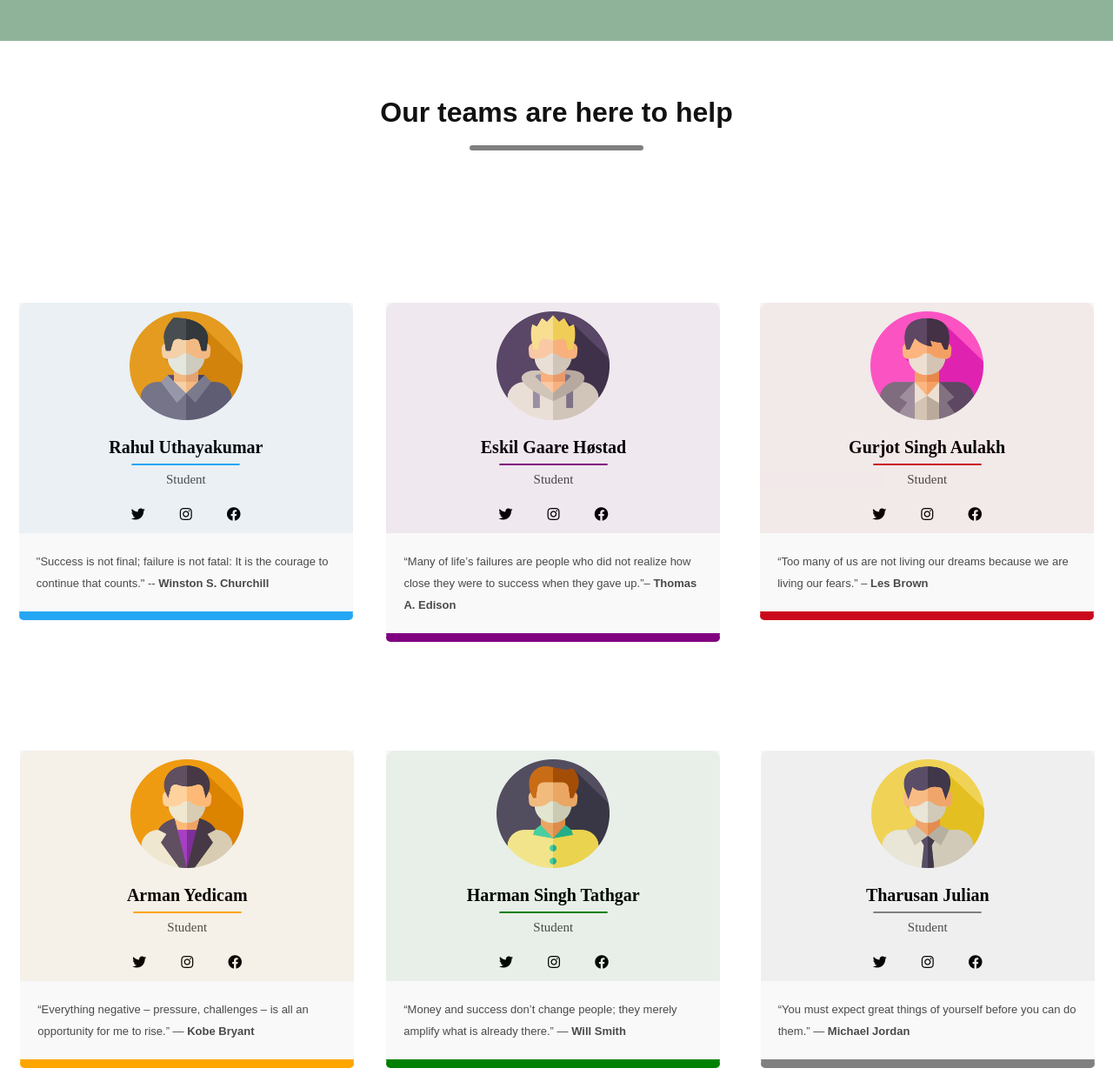
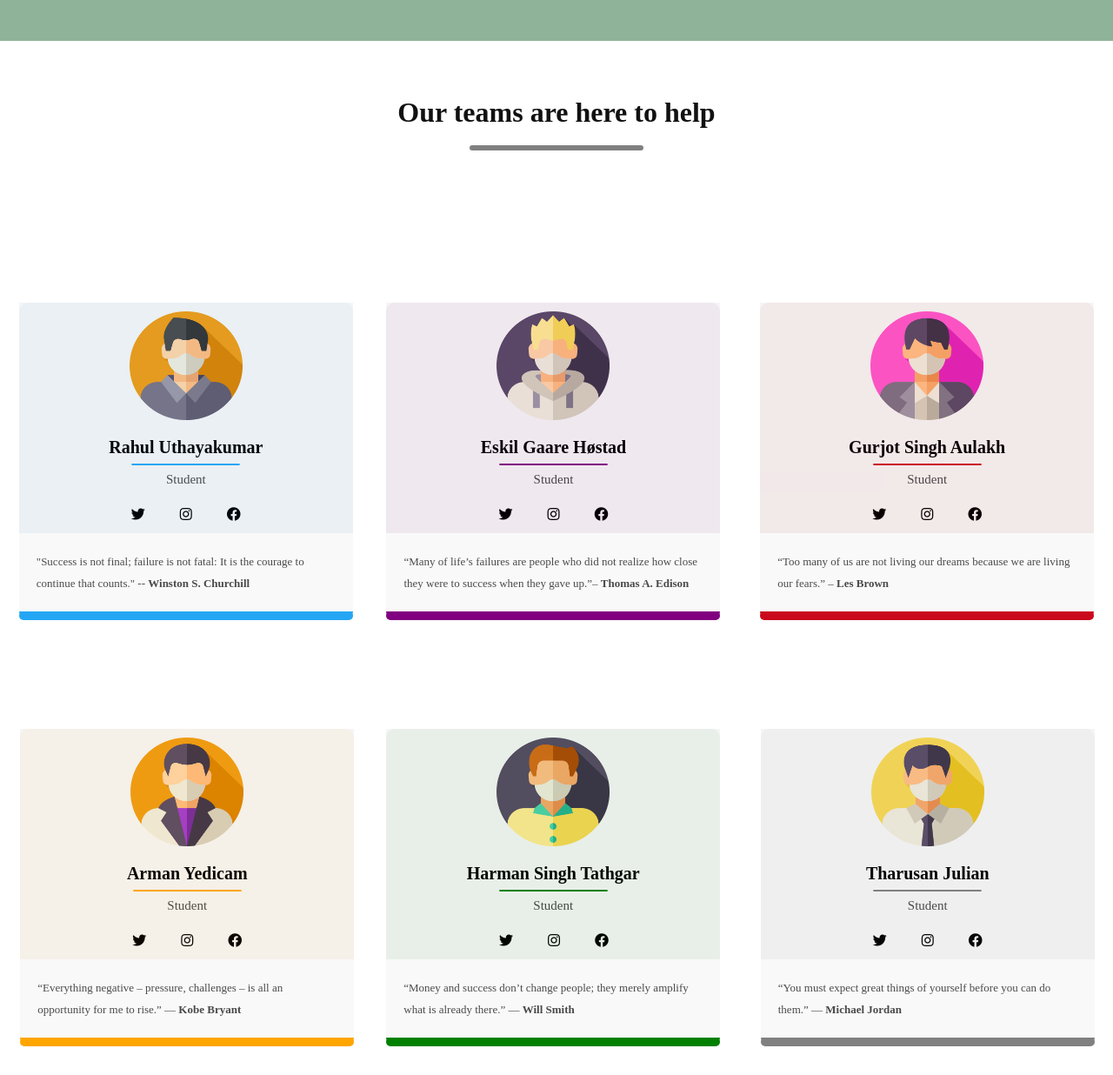
Before and after one commit to Xmaster12/OurTeam, a plain HTML site: page index.html in a window 1280 px wide. Shown: the part 484-1720 px from the top of the page at 87% size. Drawn offline with Linux system fonts and the light colour scheme.

Commit message:
Update OurTeam.css

```diff
--- a/OurTeam.css
+++ b/OurTeam.css
@@ -220,6 +220,8 @@ nav {
     margin-top: 70px;
     border-radius: 10px;
     background-color: #25A6F4;
+    font-family: "PT Sans";
+
 
 }
 
@@ -341,7 +343,7 @@ nav {
 
 .tekst p {
 
-    font-family: arial;
+    font-family: "PT Sans";
     color: black;
     margin: 20px 20px 20px 20px;
     line-height: 25px;
@@ -366,6 +368,8 @@ nav {
     height:100%;
     border-radius: 10px;
     background-color: purple;
+    font-family: "PT Sans";
+
 
 }
 
@@ -489,7 +493,7 @@ nav {
 
 .tekst2 p {
 
-    font-family: arial;
+    font-family: "PT Sans";
     color: black;
     margin: 20px 20px 20px 20px;
     line-height: 25px;
@@ -516,6 +520,8 @@ nav {
     height:100%;
     border-radius: 10px;
     background-color: #CA091C;
+    font-family: "PT Sans";
+
 
 }
 
@@ -602,6 +608,8 @@ nav {
     color: black;
     opacity: 0.7;
     font-size: 15px;
+    font-family: "PT Sans";
+
 }
 
 
@@ -639,7 +647,7 @@ nav {
 
 .tekst3 p {
 
-    font-family: arial;
+    font-family: "PT Sans";
     color: black;
     margin: 20px 20px 20px 20px;
     line-height: 25px;
@@ -665,6 +673,8 @@ nav {
     height:100%;
     border-radius: 10px;
     background-color: orange;
+    font-family: "PT Sans";
+
 
 }
 
@@ -788,7 +798,7 @@ nav {
 
 .tekst4 p {
 
-    font-family: arial;
+    font-family: "PT Sans";
     color: black;
     margin: 20px 20px 20px 20px;
     line-height: 25px;
@@ -814,6 +824,8 @@ nav {
     height:100%;
     border-radius: 10px;
     background-color: green;
+    font-family: "PT Sans";
+
 
 }
 
@@ -945,7 +957,7 @@ nav {
 
 .tekst5 p {
 
-    font-family: arial;
+    font-family: "PT Sans";
     color: black;
     margin: 20px 20px 20px 20px;
     line-height: 25px;
@@ -971,6 +983,8 @@ nav {
     height:100%;
     border-radius: 10px;
     background-color: gray;
+    font-family: "PT Sans";
+
 
 }
 
@@ -1095,7 +1109,7 @@ nav {
 
 .tekst6 p {
 
-    font-family: arial;
+    font-family: "PT Sans";
     color: black;
     margin: 20px 20px 20px 20px;
     line-height: 25px;
@@ -1121,6 +1135,8 @@ nav {
     height:100%;
     border-radius: 10px;
     background-color: #2D2A39;
+    font-family: "PT Sans";
+
 
 }
 
@@ -1244,7 +1260,7 @@ nav {
 
 .tekst7 p {
 
-    font-family: arial;
+    font-family: "PT Sans";
     color: black;
     margin: 20px 20px 20px 20px;
     line-height: 25px;
@@ -1440,7 +1456,7 @@ footer {
 
     .tittel{
         padding: 40px 20px 20px 20px;
-        font-family: Arial;
+        font-family: "PT Sans";
         font-size: 26px;
         color: #111;
         line-height: 44px;
@@ -1545,7 +1561,7 @@ footer {
 
     .tittel{
         padding: 40px 20px 20px 20px;
-        font-family: Arial;
+        font-family: "PT Sans";
         font-size: 30px;
         color: #111;
         line-height: 44px;
@@ -1664,7 +1680,7 @@ footer {
 
     .tittel{
         padding: 40px 20px 20px 20px;
-        font-family: Arial;
+        font-family: "PT Sans";
         font-size: 32px;
         color: #111;
         line-height: 44px;
```
